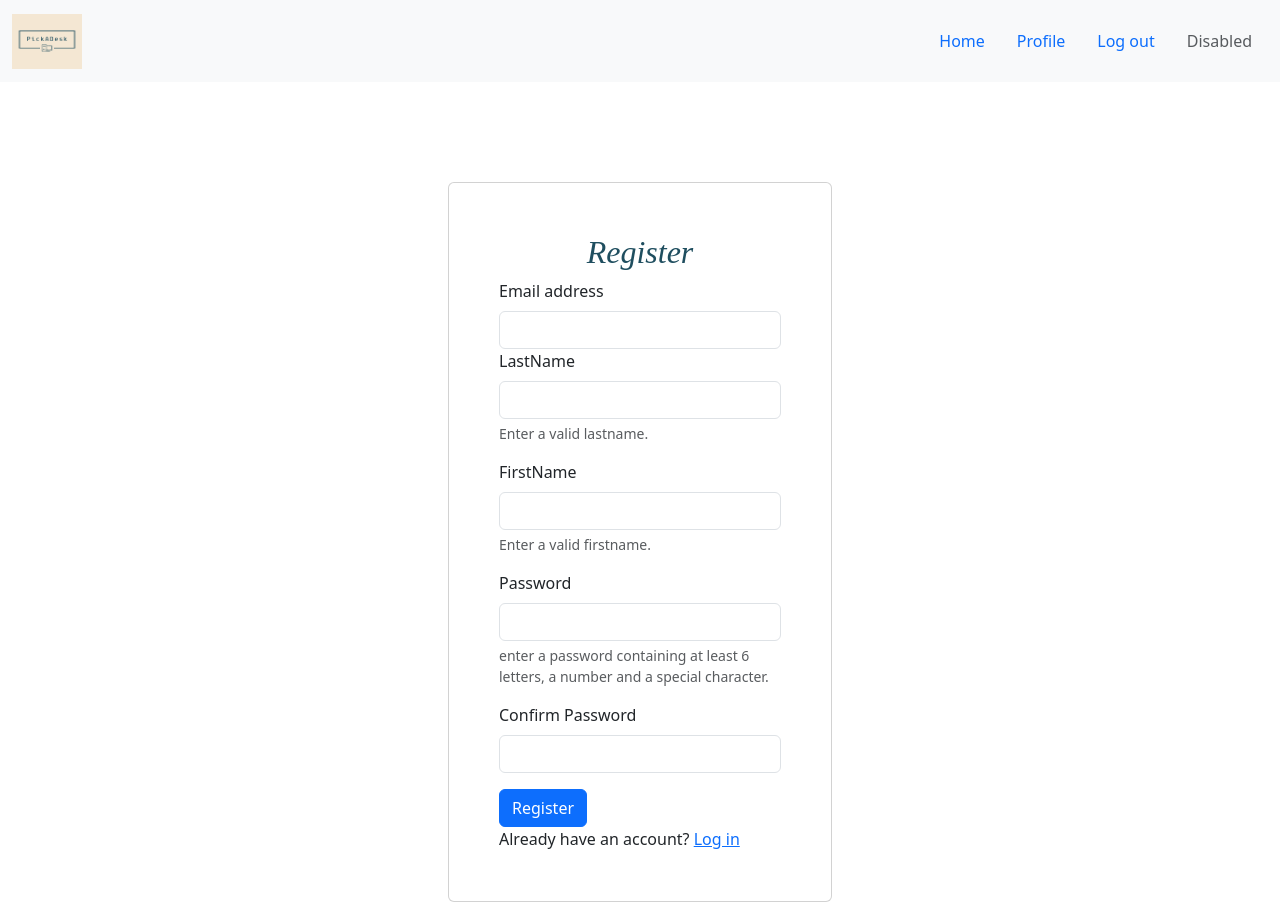
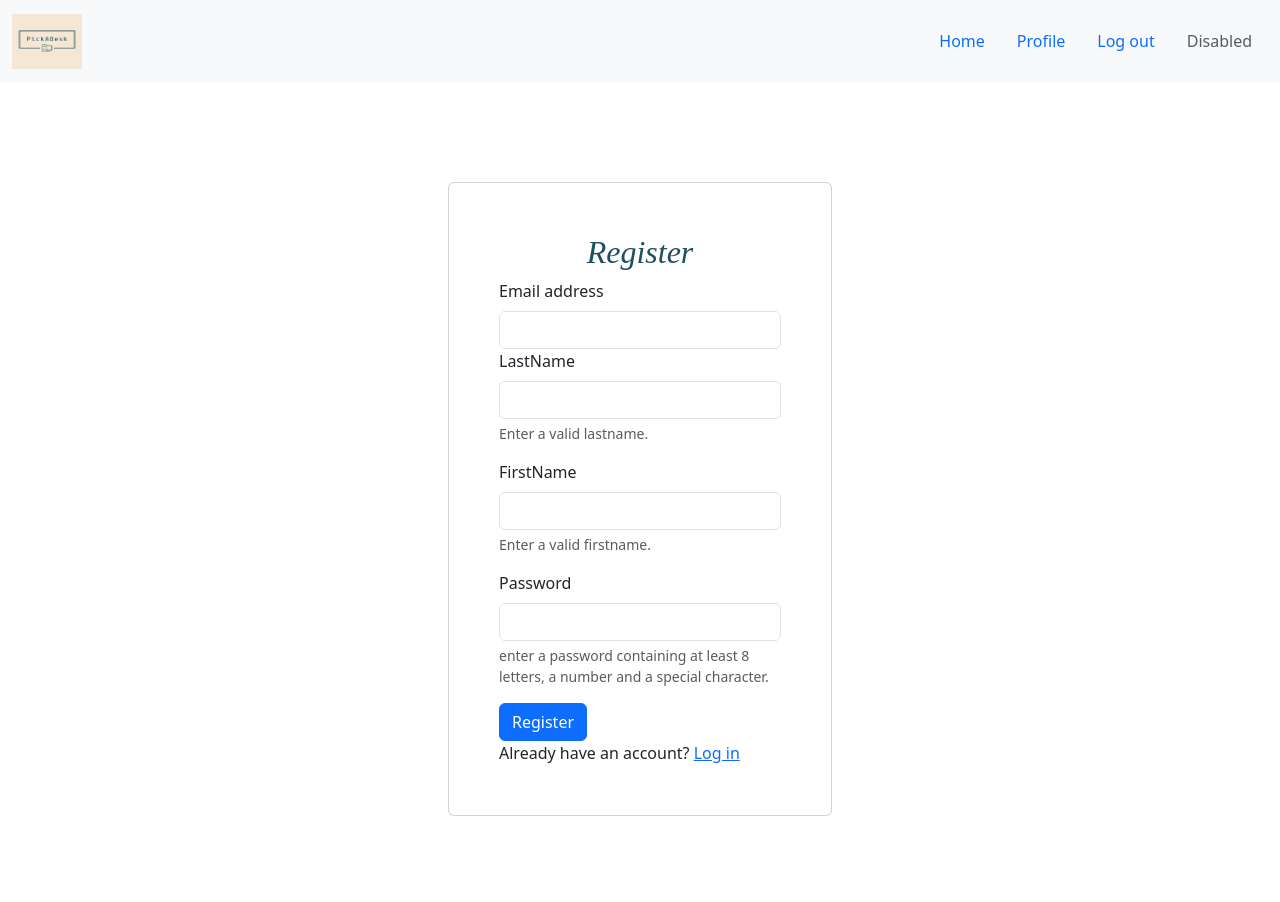
Before and after one commit to samihaDr/PickADesk, a React (Create React App) app in the folder frontend/: page /registerPage in a window 1280 px wide. After the commit the page ends 816 px from the top, so only its background shows below. Built offline with nearby package versions, Linux system fonts and the light colour scheme.

Commit message:
Feat(RegisterPage) : add email and password validation and refactor code

```diff
--- a/frontend/src/components/registerPage/RegisterPage.js
+++ b/frontend/src/components/registerPage/RegisterPage.js
@@ -1,8 +1,53 @@
 import { Link } from "react-router-dom";
-import React from "react";
+import React, { useState } from "react";
 import "./RegisterPage.scss";
+import { AUTH_TOKEN_KEY } from "../../App";
+import axios from "axios";
+import { EmailValidator } from "../../services/EmailValidator";
+import { PasswordValidator } from "../../services/PasswordValidator";
 
 export default function RegisterPage() {
+  const [formData, setFormData] = useState({
+    email: "",
+    lastname: "",
+    firstname: "",
+    password: "",
+  });
+
+  const handleChange = (event) => {
+    const { name, value } = event.target;
+    setFormData({ ...formData, [name]: value });
+  };
+
+  const onSubmit = (event) => {
+    event.preventDefault();
+    if (
+      EmailValidator(formData.email) &&
+      PasswordValidator(formData.password)
+    ) {
+      axios
+        .post("/api/auth/register", formData)
+        .then((response) => {
+          const jwt = response.data.token;
+          sessionStorage.setItem(AUTH_TOKEN_KEY, jwt);
+        })
+        .catch((error) => {
+          if (error.response) {
+            // La requête a reçu une réponse du serveur, vous pouvez accéder au statut HTTP ici
+            console.error("Erreur HTTP :", error.response.status);
+          } else if (error.request) {
+            // La requête a été faite, mais aucune réponse n'a été reçue (peut être dû à un problème de connexion)
+            console.error(
+              "La requête a été faite mais aucune réponse n'a été reçue.",
+            );
+          } else {
+            // Une erreur inattendue s'est produite
+            console.error("Erreur inattendue :", error.message);
+          }
+        });
+      setFormData({ email: "", lastname: "", firstname: "", password: "" });
+    }
+  };
   return (
     <div>
       <card className="card">
@@ -10,7 +55,7 @@ export default function RegisterPage() {
         <div className="register-container">
           <div>
             <div className="form-container">
-              <form>
+              <form onSubmit={onSubmit}>
                 <div className="mb-3">
                   <label htmlFor="InputEmail" className="form-label">
                     Email address
@@ -18,7 +63,10 @@ export default function RegisterPage() {
                   <input
                     type="email"
                     className="form-control"
-                    id="InputEmail"
+                    id="Email"
+                    name="email"
+                    value={formData.email}
+                    onChange={handleChange}
                   />
 
                   <div className="mb-3">
@@ -28,7 +76,10 @@ export default function RegisterPage() {
                     <input
                       type="text"
                       className="form-control"
-                      id="InputLastname"
+                      id="Lastname"
+                      name="lastname"
+                      value={formData.lastname}
+                      onChange={handleChange}
                       aria-describedby="lastnameHelp"
                     />
                     <div id="lastnameHelp" className="form-text">
@@ -42,7 +93,10 @@ export default function RegisterPage() {
                     <input
                       type="text"
                       className="form-control"
-                      id="InputFirstname"
+                      id="Firstname"
+                      name="firstname"
+                      value={formData.firstname}
+                      onChange={handleChange}
                       aria-describedby="firstnameHelp"
                     />
                     <div id="firstnameHelp" className="form-text">
@@ -57,24 +111,28 @@ export default function RegisterPage() {
                       type="password"
                       className="form-control"
                       id="Password"
+                      name="password"
+                      value={formData.password}
+                      onChange={handleChange}
                       aria-describedby="passwordHelp"
                     />
                     <div id="passwordHelp" className="form-text">
-                      enter a password containing at least 6 letters, a number
+                      enter a password containing at least 8 letters, a number
                       and a special character.
                     </div>
                   </div>
                 </div>
-                <div className="mb-3">
-                  <label htmlFor="ConfirmPassword" className="form-label">
-                    Confirm Password
-                  </label>
-                  <input
-                    type="password"
-                    className="form-control"
-                    id="ConfirmPassword"
-                  />
-                </div>
+                {/*<div className="mb-3">*/}
+                {/*  <label htmlFor="ConfirmPassword" className="form-label">*/}
+                {/*    Confirm Password*/}
+                {/*  </label>*/}
+                {/*  <input*/}
+                {/*    type="password"*/}
+                {/*    className="form-control"*/}
+                {/*    id="ConfirmPassword"*/}
+                {/*    onChange={handleChange}*/}
+                {/*  />*/}
+                {/*</div>*/}
                 <button type="submit" className="btn btn-primary">
                   Register
                 </button>
```
